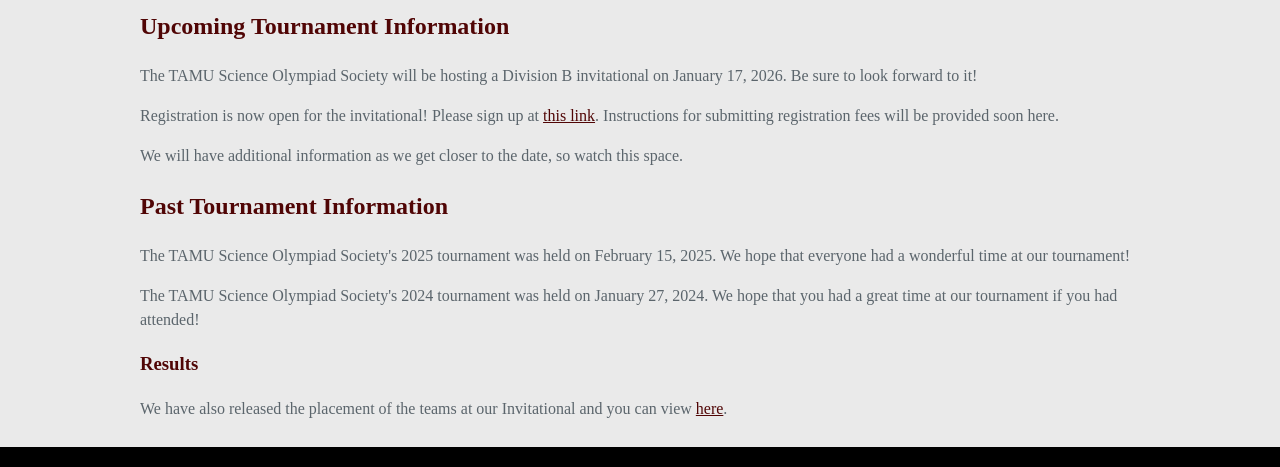
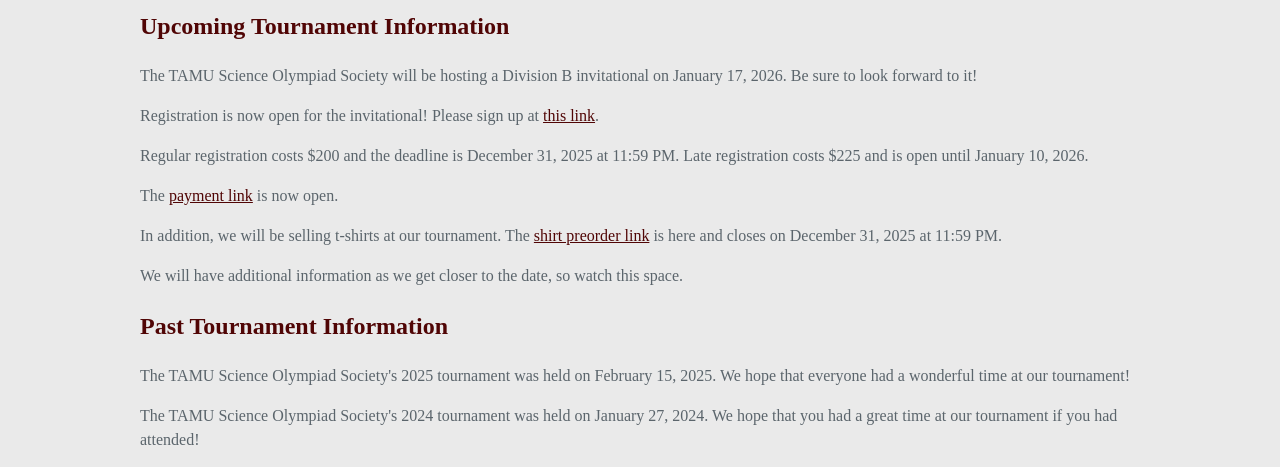
Before and after one commit to tamuscioly/tamuscioly.github.io, a plain HTML site: page tournaments.html in a window 1280 px wide. Shown: the part 142-609 px from the top of the page. Drawn offline with Linux system fonts and the light colour scheme.

Commit message:
Update tournaments.html

```diff
--- a/tournaments.html
+++ b/tournaments.html
@@ -39,8 +39,10 @@
         <div class="content-wrap">
         <h2>Upcoming Tournament Information</h2>
         <p>The TAMU Science Olympiad Society will be hosting a Division B invitational on <time datetime="2026-01-17">January 17, 2026</time>. Be sure to look forward to it!</p>
-        <p>Registration is now open for the invitational! Please sign up at <a href="https://docs.google.com/forms/d/e/1FAIpQLSdXg7oNHNOCe8Zn0Ar0GwqYi0bseFEUnldbpQEDloOu-jKgWg/viewform?usp=header" target="_blank">this link</a>. Instructions for submitting registration fees will be provided soon here.
-
+        <p>Registration is now open for the invitational! Please sign up at <a href="https://docs.google.com/forms/d/e/1FAIpQLSdXg7oNHNOCe8Zn0Ar0GwqYi0bseFEUnldbpQEDloOu-jKgWg/viewform?usp=header" target="_blank">this link</a>.</p>
+        <p>Regular registration costs $200 and the deadline is December 31, 2025 at 11:59 PM. Late registration costs $225 and is open until January 10, 2026.</p>
+        <p>The <a href="https://sofctamu.estore.flywire.com/products/tamu-science-olympiad-invitational-registration-fee-353567">payment link</a> is now open.</p>
+        <p>In addition, we will be selling t-shirts at our tournament. The <a href="https://sofctamu.estore.flywire.com/products/tsos-2026-shirts-399245">shirt preorder link</a> is here and closes on December 31, 2025 at 11:59 PM.</p>
 
         <p>We will have additional information as we get closer to the date, so watch this space.</p>
         <h2>Past Tournament Information</h2>
```
